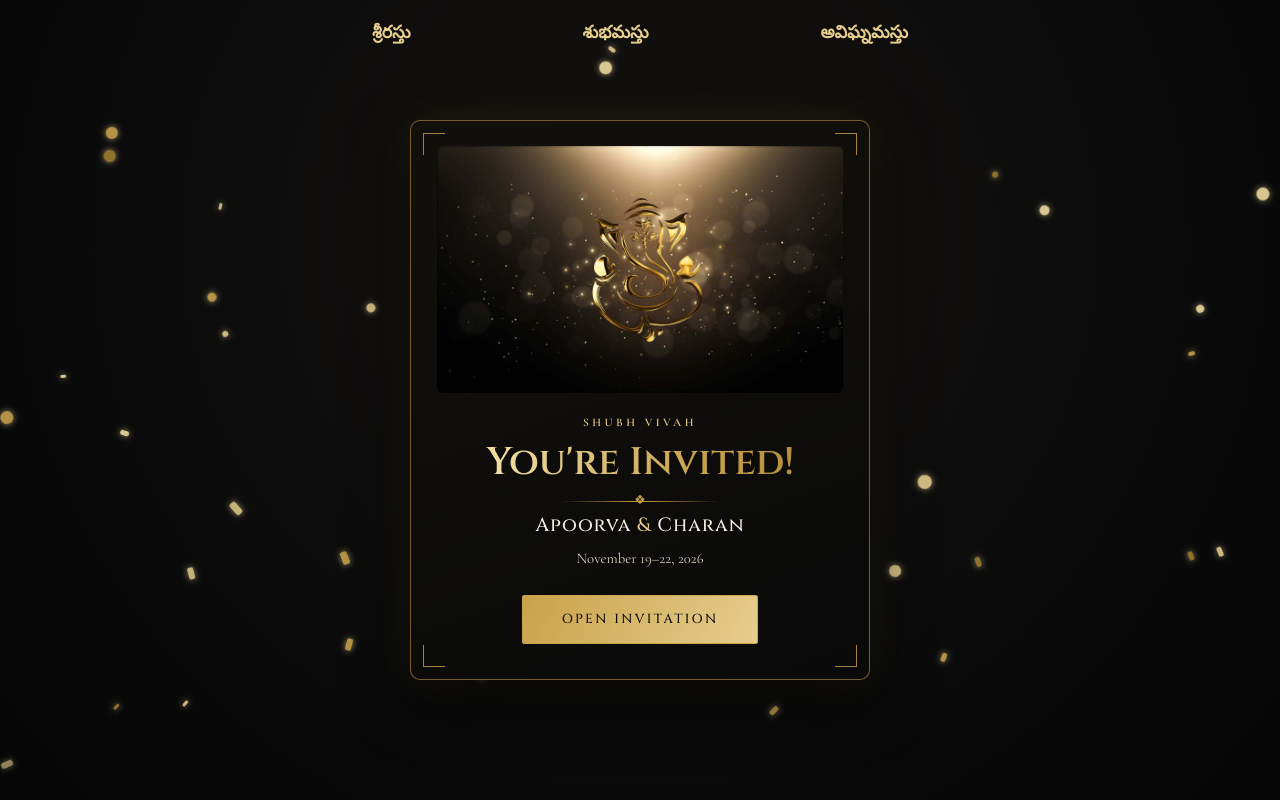
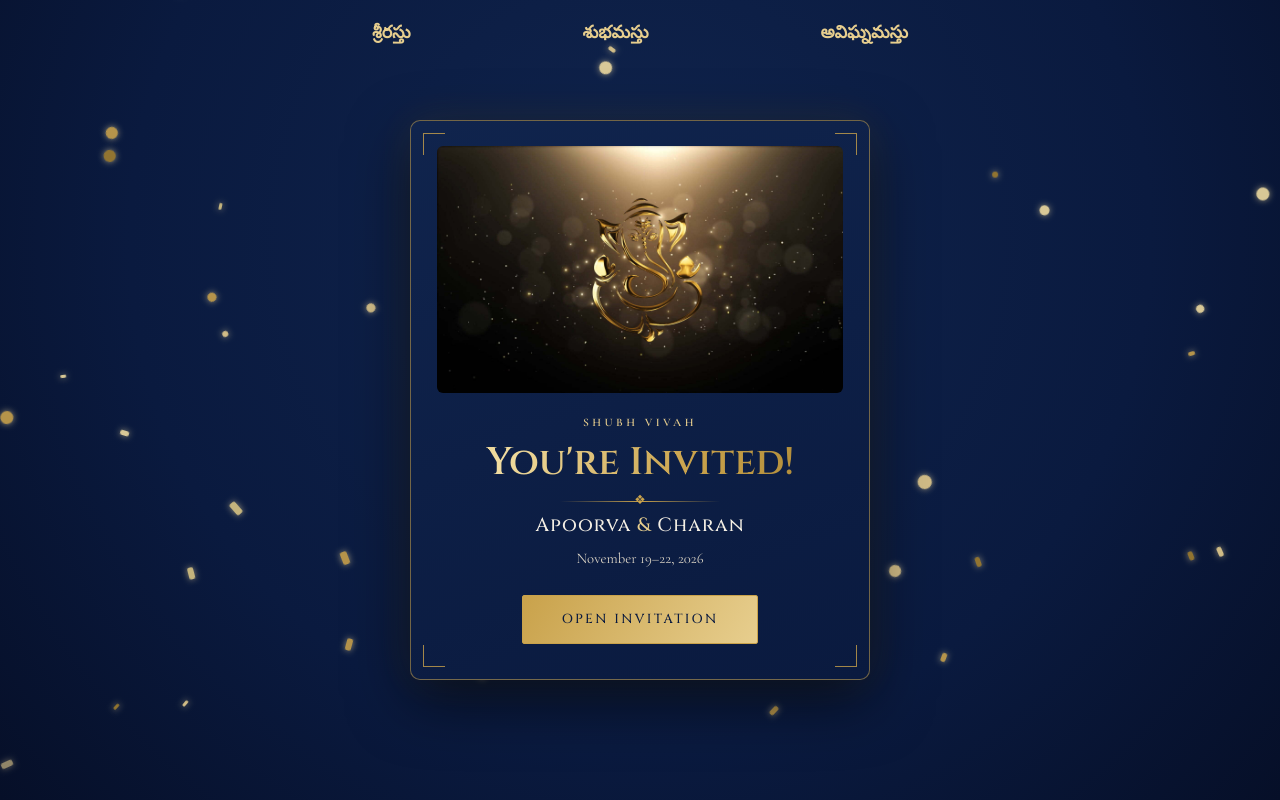
Before and after one commit to charanreddy7cr7/charan-appu-wedding, a Next.js app: page / in a window 1280 px wide. Shown: the top 800 px of the page. Built offline with nearby package versions, Linux system fonts and the light colour scheme.

Commit message:
Change inside theme from black to navy blue + gold (floral elegance)

```diff
--- a/app/components/CountdownSection.tsx
+++ b/app/components/CountdownSection.tsx
@@ -30,7 +30,7 @@ function Unit({ value, label, color }: { value: number; label: string; color: st
         style={{
           width: "clamp(4.5rem, 18vw, 7rem)",
           height: "clamp(4.5rem, 18vw, 7rem)",
-          background: "#1C1712",
+          background: "#13294F",
           boxShadow: `0 10px 26px ${color}33`,
           border: `3px solid ${color}`,
         }}
@@ -63,7 +63,7 @@ export default function CountdownSection() {
   if (!mounted) return null;
 
   return (
-    <section id="countdown" className="py-20 px-6 relative" style={{ background: "#0B0B0B" }}>
+    <section id="countdown" className="py-20 px-6 relative" style={{ background: "#0A1A3F" }}>
       <div className="max-w-3xl mx-auto text-center">
         <motion.p
           initial={{ opacity: 0, y: 16 }} whileInView={{ opacity: 1, y: 0 }} viewport={{ once: true }}
--- a/app/components/DressCodeSection.tsx
+++ b/app/components/DressCodeSection.tsx
@@ -13,7 +13,7 @@ const codes = [
 
 export default function DressCodeSection() {
   return (
-    <section id="dresscode" className="py-20 px-6 relative" style={{ background: "#0B0B0B" }}>
+    <section id="dresscode" className="py-20 px-6 relative" style={{ background: "#0A1A3F" }}>
       <div className="max-w-5xl mx-auto">
         <motion.div initial={{ opacity: 0, y: 20 }} whileInView={{ opacity: 1, y: 0 }} viewport={{ once: true }} className="text-center mb-14">
           <p style={{ fontFamily: "'Cormorant Garamond', serif", fontWeight: 600, fontSize: "0.75rem", letterSpacing: "0.24em", color: "#C9A24B", textTransform: "uppercase" }}>
--- a/app/components/EnvelopeIntro.tsx
+++ b/app/components/EnvelopeIntro.tsx
@@ -59,7 +59,7 @@ export default function EnvelopeIntro() {
           initial={{ opacity: 1 }}
           exit={{ opacity: 0, transition: { duration: 0.7 } }}
           className="fixed inset-0 z-[9999] flex items-center justify-center overflow-y-auto py-8"
-          style={{ background: "radial-gradient(circle at 50% 30%, #151210 0%, #0B0B0B 60%, #050505 100%)" }}
+          style={{ background: "radial-gradient(circle at 50% 30%, #10244D 0%, #0A1A3F 60%, #060F28 100%)" }}
         >
           <Confetti count={40} />
 
@@ -81,7 +81,7 @@ export default function EnvelopeIntro() {
               width: "min(90vw, 460px)",
               padding: "1.6rem 1.6rem 2.2rem",
               borderRadius: 10,
-              background: "linear-gradient(160deg, #12100C 0%, #0A0A0A 100%)",
+              background: "linear-gradient(160deg, #10244D 0%, #0A1A3F 100%)",
               border: "1.5px solid rgba(201,162,75,0.55)",
               boxShadow: "0 20px 60px rgba(0,0,0,0.6), 0 0 40px rgba(201,162,75,0.12)",
             }}
--- a/app/components/EventsSection.tsx
+++ b/app/components/EventsSection.tsx
@@ -80,7 +80,7 @@ const events: EventItem[] = [
 
 export default function EventsSection() {
   return (
-    <section id="events" className="py-20 px-6 relative overflow-hidden" style={{ background: "#0B0B0B" }}>
+    <section id="events" className="py-20 px-6 relative overflow-hidden" style={{ background: "#0A1A3F" }}>
       <div className="absolute top-10 -left-16 w-64 h-64 rounded-full pointer-events-none"
         style={{ background: "radial-gradient(circle, rgba(201,162,75,0.14), transparent 70%)" }} />
       <div className="absolute bottom-10 -right-16 w-72 h-72 rounded-full pointer-events-none"
--- a/app/components/Footer.tsx
+++ b/app/components/Footer.tsx
@@ -6,7 +6,7 @@ import Confetti from "./Confetti";
 export default function Footer() {
   return (
     <footer className="relative overflow-hidden py-24 px-6 text-center"
-      style={{ background: "linear-gradient(160deg, #050505 0%, #151210 55%, #0B0B0B 100%)" }}>
+      style={{ background: "linear-gradient(160deg, #060F28 0%, #10244D 55%, #0A1A3F 100%)" }}>
       <Confetti count={30} />
 
       <div className="relative z-10">
--- a/app/components/GallerySection.tsx
+++ b/app/components/GallerySection.tsx
@@ -17,7 +17,7 @@ export default function GallerySection() {
   const [lightbox, setLightbox] = useState<number | null>(null);
 
   return (
-    <section id="gallery" className="py-20 px-6 relative" style={{ background: "#151210" }}>
+    <section id="gallery" className="py-20 px-6 relative" style={{ background: "#10244D" }}>
       <div className="max-w-5xl mx-auto">
         <motion.div initial={{ opacity: 0, y: 20 }} whileInView={{ opacity: 1, y: 0 }} viewport={{ once: true }} className="text-center mb-14">
           <p style={{ fontFamily: "'Cormorant Garamond', serif", fontWeight: 600, fontSize: "0.75rem", letterSpacing: "0.24em", color: "#C9A24B", textTransform: "uppercase" }}>
@@ -66,7 +66,7 @@ export default function GallerySection() {
               <span style={{ fontSize: "3rem" }}>📷</span>
               <p className="mt-2" style={{ fontFamily: "'Cinzel', serif", fontWeight: 600, color: items[lightbox].color, fontSize: "1.3rem" }}>{items[lightbox].caption}</p>
               <button onClick={() => setLightbox(null)} className="absolute top-3 right-3"
-                style={{ width: 34, height: 34, borderRadius: 999, background: "#1C1712", border: "none", cursor: "pointer", fontSize: "1rem", color: "#F4EFE4" }}>✕</button>
+                style={{ width: 34, height: 34, borderRadius: 999, background: "#13294F", border: "none", cursor: "pointer", fontSize: "1rem", color: "#F4EFE4" }}>✕</button>
             </motion.div>
           </motion.div>
         )}
--- a/app/components/GlobalNav.tsx
+++ b/app/components/GlobalNav.tsx
@@ -72,7 +72,7 @@ export default function GlobalNav() {
             initial={{ opacity: 0, x: "100%" }} animate={{ opacity: 1, x: 0 }} exit={{ opacity: 0, x: "100%" }}
             transition={{ type: "tween", duration: 0.3 }}
             className="fixed inset-0 z-40 flex flex-col items-center justify-center gap-8"
-            style={{ background: "linear-gradient(160deg, #151210, #0B0B0B)" }}>
+            style={{ background: "linear-gradient(160deg, #10244D, #0A1A3F)" }}>
             <span className="festive-text" style={{ fontFamily: "'Cinzel', serif", fontWeight: 700, fontSize: "2rem" }}>A &amp; C</span>
             {navLinks.map((l, i) => (
               <motion.a key={l.href} href={l.href}
--- a/app/components/HeroSection.tsx
+++ b/app/components/HeroSection.tsx
@@ -8,7 +8,7 @@ export default function HeroSection() {
     <section
       id="home"
       className="relative min-h-screen flex flex-col items-center justify-center overflow-hidden px-6"
-      style={{ background: "radial-gradient(circle at 20% 20%, #151210 0%, #0B0B0B 55%, #050505 100%)" }}
+      style={{ background: "radial-gradient(circle at 20% 20%, #10244D 0%, #0A1A3F 55%, #060F28 100%)" }}
     >
       <Confetti count={44} />
 
--- a/app/components/RSVPSection.tsx
+++ b/app/components/RSVPSection.tsx
@@ -58,7 +58,7 @@ const labelStyle: React.CSSProperties = {
   textTransform: "uppercase", marginBottom: "0.5rem",
 };
 const panelStyle: React.CSSProperties = {
-  background: "#1C1712", borderRadius: "22px", padding: "1.6rem",
+  background: "#13294F", borderRadius: "22px", padding: "1.6rem",
   boxShadow: "0 10px 30px rgba(0,0,0,0.4)",
 };
 
@@ -114,7 +114,7 @@ export default function RSVPSection() {
   const allDeclined = false;
 
   return (
-    <section id="rsvp" className="py-20 px-4 sm:px-6 relative overflow-hidden" style={{ background: "#0B0B0B" }}>
+    <section id="rsvp" className="py-20 px-4 sm:px-6 relative overflow-hidden" style={{ background: "#0A1A3F" }}>
       <div className="absolute top-0 -right-20 w-72 h-72 rounded-full pointer-events-none"
         style={{ background: "radial-gradient(circle, rgba(201,162,75,0.14), transparent 70%)" }} />
 
@@ -195,7 +195,7 @@ export default function RSVPSection() {
 
                 <div className="space-y-5">
                   {form.guests.map((guest, i) => (
-                    <div key={i} style={{ border: "2px solid rgba(246,236,251,0.12)", borderRadius: 18, padding: "1.1rem", background: "#141414" }}>
+                    <div key={i} style={{ border: "2px solid rgba(246,236,251,0.12)", borderRadius: 18, padding: "1.1rem", background: "#0E2148" }}>
                       <div className="flex items-center justify-between mb-3">
                         <span style={{ fontFamily: "'Cormorant Garamond', serif", fontWeight: 700, fontSize: "0.75rem", letterSpacing: "0.1em", color: "#E7CE8E", textTransform: "uppercase" }}>Guest {i + 1}</span>
                         {i > 0 && (
@@ -218,10 +218,10 @@ export default function RSVPSection() {
                                 <span style={{ fontFamily: "'Cormorant Garamond', serif", fontWeight: 600, fontSize: "0.72rem", color: "#D9D2C4", textTransform: "uppercase" }}>{field}</span>
                                 <div className="flex items-center gap-2">
                                   <button type="button" onClick={() => adjustCount(i, field, -1)} aria-label={`less ${field}`}
-                                    style={{ width: 30, height: 30, borderRadius: 999, border: "none", background: "#1C1712", color: "#E7CE8E", fontSize: "1.1rem", fontWeight: 700, cursor: "pointer" }}>−</button>
+                                    style={{ width: 30, height: 30, borderRadius: 999, border: "none", background: "#13294F", color: "#E7CE8E", fontSize: "1.1rem", fontWeight: 700, cursor: "pointer" }}>−</button>
                                   <span style={{ fontFamily: "'Cinzel', serif", fontWeight: 600, fontSize: "1.1rem", minWidth: "1.4rem", textAlign: "center", color: "#F4EFE4" }}>{guest[field]}</span>
                                   <button type="button" onClick={() => adjustCount(i, field, 1)} aria-label={`more ${field}`}
-                                    style={{ width: 30, height: 30, borderRadius: 999, border: "none", background: "#1C1712", color: "#E7CE8E", fontSize: "1.1rem", fontWeight: 700, cursor: "pointer" }}>+</button>
+                                    style={{ width: 30, height: 30, borderRadius: 999, border: "none", background: "#13294F", color: "#E7CE8E", fontSize: "1.1rem", fontWeight: 700, cursor: "pointer" }}>+</button>
                                 </div>
                               </div>
                             ))}
@@ -233,7 +233,7 @@ export default function RSVPSection() {
                               const on = guest[ev.key];
                               return (
                                 <label key={ev.key} className="flex items-center gap-2 cursor-pointer p-2"
-                                  style={{ borderRadius: 999, border: `2px solid ${on ? ev.color : "rgba(246,236,251,0.18)"}`, background: on ? `${ev.color}26` : "#141414", transition: "all 0.15s" }}>
+                                  style={{ borderRadius: 999, border: `2px solid ${on ? ev.color : "rgba(246,236,251,0.18)"}`, background: on ? `${ev.color}26` : "#0E2148", transition: "all 0.15s" }}>
                                   <input type="checkbox" checked={on} onChange={(e) => updateGuest(i, ev.key, e.target.checked)} className="sr-only" />
                                   <span style={{ fontFamily: "'Cormorant Garamond', serif", fontWeight: on ? 700 : 500, fontSize: "0.74rem", color: on ? ev.color : "#D9D2C4" }}>
                                     {ev.emoji} {ev.label}
--- a/app/components/RegistrySection.tsx
+++ b/app/components/RegistrySection.tsx
@@ -8,7 +8,7 @@ const gifts = [
 
 export default function RegistrySection() {
   return (
-    <section id="registry" className="py-20 px-6 relative" style={{ background: "#0B0B0B" }}>
+    <section id="registry" className="py-20 px-6 relative" style={{ background: "#0A1A3F" }}>
       <div className="max-w-4xl mx-auto">
         <motion.div initial={{ opacity: 0, y: 20 }} whileInView={{ opacity: 1, y: 0 }} viewport={{ once: true }} className="text-center mb-14">
           <p style={{ fontFamily: "'Cormorant Garamond', serif", fontWeight: 600, fontSize: "0.75rem", letterSpacing: "0.24em", color: "#C9A24B", textTransform: "uppercase" }}>
--- a/app/globals.css
+++ b/app/globals.css
@@ -8,10 +8,10 @@
 
 :root {
   /* Core palette */
-  --navy:       #0B0B0B;   /* black base */
-  --navy-2:     #151210;   /* slightly warm black section */
-  --navy-3:     #050505;   /* darkest black */
-  --navy-card:  #1C1712;   /* card / panel — warm charcoal */
+  --navy:       #0A1A3F;   /* deep navy base */
+  --navy-2:     #10244D;   /* lighter navy section */
+  --navy-3:     #060F28;   /* darkest navy */
+  --navy-card:  #13294F;   /* card / panel navy */
 
   --gold:       #C9A24B;   /* warm antique gold */
   --gold-light: #E7CE8E;   /* light champagne gold */
@@ -211,7 +211,7 @@ input::placeholder, textarea::placeholder { color: var(--muted); }
   position: fixed; bottom: 22px; right: 22px; z-index: 40;
   display: flex; align-items: center; gap: 8px;
   padding: 11px 18px; border-radius: 999px;
-  background: rgba(11,11,11,0.9);
+  background: rgba(10,26,63,0.92);
   border: 1px solid var(--gold); color: var(--gold);
   font-family: 'Cinzel', serif; font-weight: 500;
   font-size: 0.7rem; letter-spacing: 0.14em; text-transform: uppercase;
```
Also changed, not shown: 1 other file (tests, documents, lock files or other folders).
